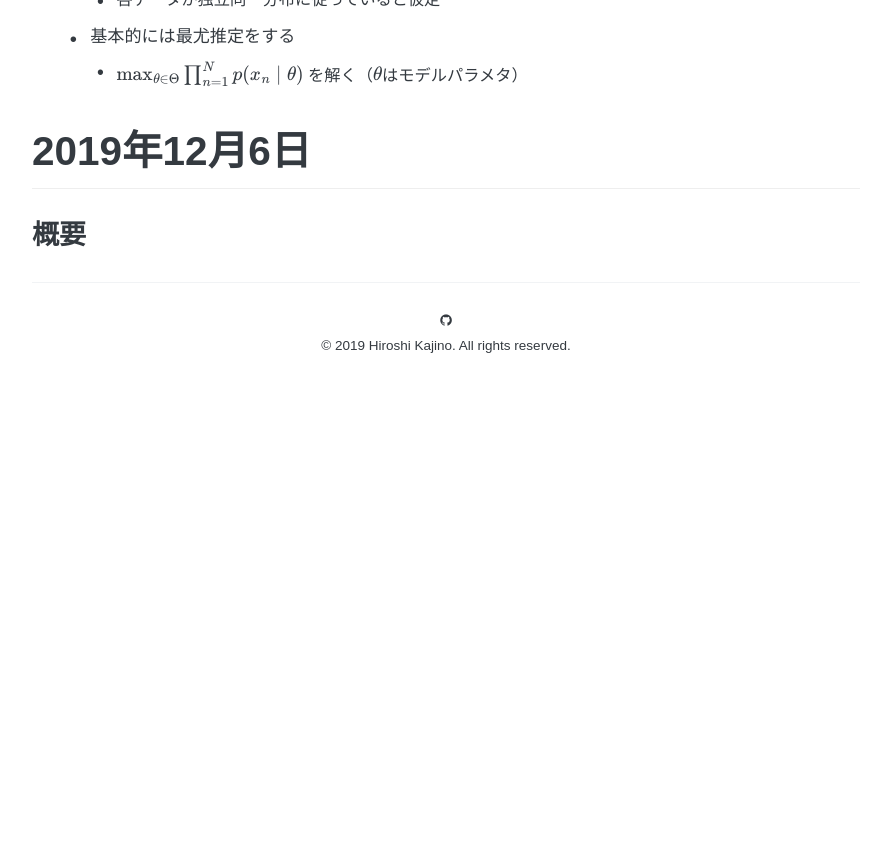
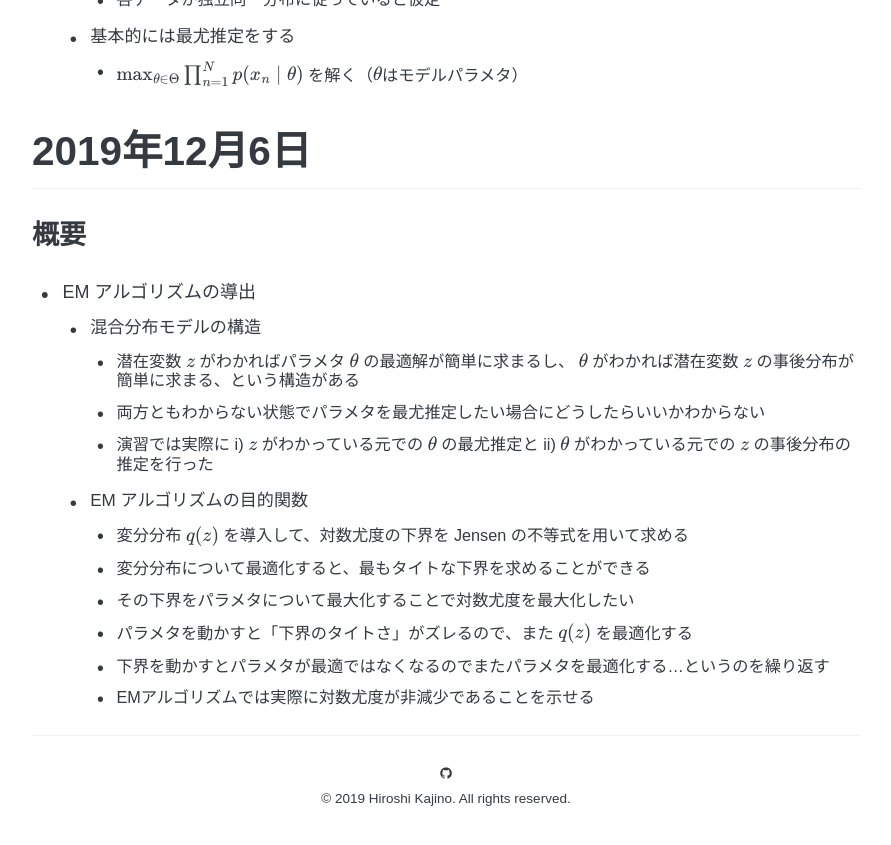
Before and after one commit to kanojikajino/kanojikajino.github.io, a Jekyll site: the page built from _lectures/2019/applied_analytics/index.md, in a window 1280 px wide and 900 px high, scrolled down 10048 px. Shown: the top 845 px of the window, without its empty margins (194-1085 px from the left). Built offline with Jekyll 4.4.1, drawn with Linux system fonts in a browser that asks for light colours; some web fonts are replaced; formulas are drawn with MathJax 3; a script that is not in the unit is left out; before the commit the page ends 10495 px from its top, so only the background shows below that.

Commit message:
add summary on 12/6

```diff
--- a/_lectures/2019/applied_analytics/index.md
+++ b/_lectures/2019/applied_analytics/index.md
@@ -296,3 +296,16 @@ permalink: /lectures/2019/applied_analytics
 # 2019年12月6日
 
 ### 概要
+
+- EM アルゴリズムの導出
+  - 混合分布モデルの構造
+	- 潜在変数 $z$ がわかればパラメタ $\theta$ の最適解が簡単に求まるし、 $\theta$ がわかれば潜在変数 $z$ の事後分布が簡単に求まる、という構造がある
+	- 両方ともわからない状態でパラメタを最尤推定したい場合にどうしたらいいかわからない
+	- 演習では実際に i) $z$ がわかっている元での $\theta$ の最尤推定と ii) $\theta$ がわかっている元での $z$ の事後分布の推定を行った
+  - EM アルゴリズムの目的関数
+	- 変分分布 $q(z)$ を導入して、対数尤度の下界を Jensen の不等式を用いて求める
+	- 変分分布について最適化すると、最もタイトな下界を求めることができる
+	- その下界をパラメタについて最大化することで対数尤度を最大化したい
+	- パラメタを動かすと「下界のタイトさ」がズレるので、また $q(z)$ を最適化する
+	- 下界を動かすとパラメタが最適ではなくなるのでまたパラメタを最適化する...というのを繰り返す
+	- EMアルゴリズムでは実際に対数尤度が非減少であることを示せる
```
